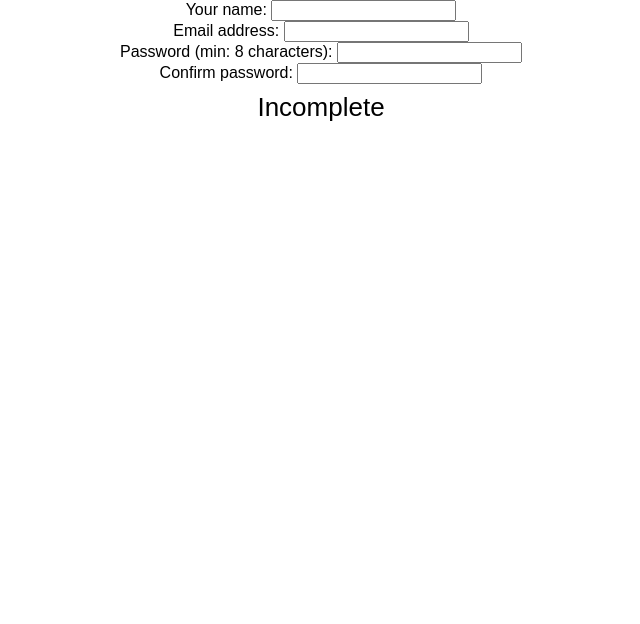
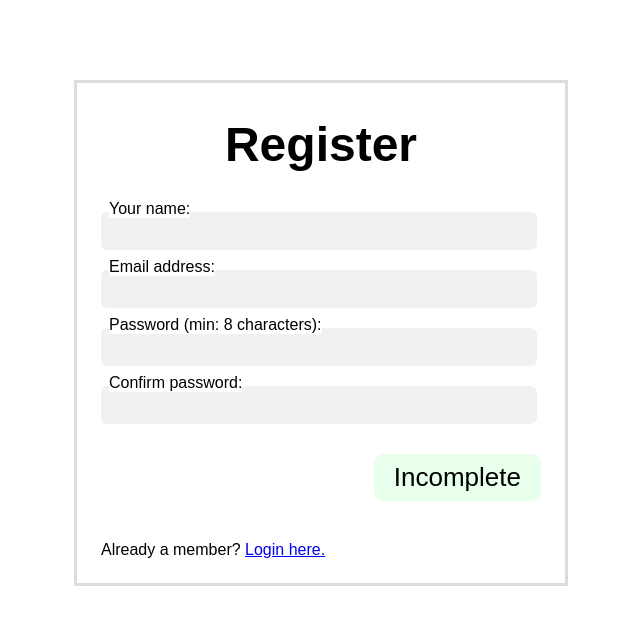
Before and after one commit to jeremyrrose/stockTrader, a React (Create React App) app in the folder client/: page /register in a window 1280 px wide. Shown: the top 624 px of the page, without its empty margins (319-959 px from the left). Built offline with nearby package versions, Linux system fonts and the light colour scheme.

Commit message:
SCSS interface tweaks

```diff
--- a/client/src/components/Console.jsx
+++ b/client/src/components/Console.jsx
@@ -11,7 +11,7 @@ class Console extends React.Component {
             symbol: '',
             shares: '',
             price: null,
-            buy: false,
+            buy: true,
             cashBalance: 0,
             error: null
         }
@@ -120,7 +120,7 @@ class Console extends React.Component {
                     )}
                     {this.state.shares && (
                         <div className="cost">
-                            Price for {this.state.shares} shares: {this.state.price * this.state.shares}
+                            Price for {this.state.shares} shares: {(this.state.price * this.state.shares).toFixed(2)}
                         </div>
                     )}
                 </div>
@@ -133,7 +133,7 @@ class Console extends React.Component {
         return(
             <div className="console">
                 <div className="cashBalance">
-                    Cash: ${this.props.cashBalance}
+                    Cash: ${this.props.cashBalance.toFixed(2)}
                 </div>
                 <div>
                     <label htmlFor='symbol'>Stock Symbol</label>
--- a/client/src/components/Header.jsx
+++ b/client/src/components/Header.jsx
@@ -5,6 +5,7 @@ const Header = (props) => {
     return(
         <div className="header">
             <button type="button" className={props.tab == 'portfolio' ? 'on' : ''} onClick={(e) => props.setTab('portfolio')} >Portfolio</button>
+            <span>&nbsp; | &nbsp;</span>
             <button type="button" className={props.tab == 'transactions' ? 'on' : ''} onClick={(e) => props.setTab('transactions')} >Transactions</button>
         </div>
     )
--- a/client/src/components/Portfolio.jsx
+++ b/client/src/components/Portfolio.jsx
@@ -30,6 +30,7 @@ class Portfolio extends React.Component {
         return(
             <div className="portfolio">
                 <h3>Portfolio</h3>
+                {Object.keys(this.props.portfolio).length < 1 && (<span>You have no stocks in your portfolio.</span>)}
                 {this.props.portfolio && portfolio}
             </div>
         )
--- a/client/src/components/PortfolioItem.jsx
+++ b/client/src/components/PortfolioItem.jsx
@@ -24,11 +24,10 @@ class PortfolioItem extends React.Component {
 
     render() {
         return (
-
             <div className={`portfolioItem ${this.state.compare && this.state.compare}`} >
-                <div className="symbol">{this.props.symbol}</div>
-                <div className="numShares">{this.props.numShares}</div>
-                <div className="currentPrice">{this.state.price}</div>
+                <div className="symbol">{this.props.symbol.toUpperCase()}</div>
+                <div className="numShares">{this.props.numShares} shares</div>
+                <div className="currentValue">${(this.props.numShares * this.state.price).toFixed(2)}</div>
             </div>
         )
     }
--- a/client/src/components/Transactions.jsx
+++ b/client/src/components/Transactions.jsx
@@ -27,20 +27,22 @@ class Transactions extends React.Component {
 
     render() {
 
-        const transactions = this.props.transactions.map((trans, index) => {
+        const transactions = this.props.transactions.reverse().map((trans, index) => {
             return (
                 <div className="transaction" key={index}>
-                    <div className="date">{trans.createdAt}</div>
-                    <div className="symbol">{trans.symbol}</div>
-                    <div className="numShares">{trans.shares}</div>
-                    <div className="transPrice">{trans.price}</div>
-                    <div className="transType">{trans.type}</div>
+                    <div className="date">{trans.createdAt.substr(5,2) + '/' + trans.createdAt.substr(8,2)}</div>
+                    <div className="transType">{trans.type.toUpperCase()}</div>
+                    <div className="symbol">({trans.symbol.toUpperCase()})</div>
+                    <div className="numShares">{trans.shares} shares at ${trans.price}</div>
+                    <div className="transTotal">${(trans.shares * trans.price).toFixed(2)}</div>
                 </div>
             )
         });
 
         return(
-            <div>
+            <div className="transactions">
+                <h3>Transaction History</h3>
+                {this.props.transactions.length < 1 && (<span>You have no transaction history.</span>)}
                 {this.props.transactions && transactions}
             </div>
         )
--- a/client/src/screens/Register.jsx
+++ b/client/src/screens/Register.jsx
@@ -1,4 +1,5 @@
 import React from 'react';
+import { withRouter, Link } from 'react-router-dom';
 import { register } from './../services';
 
 class Register extends React.Component {
@@ -50,15 +51,19 @@ class Register extends React.Component {
             this.setState({
                 error: 'This email address is already registered.'
             })
+        } else {
+            await this.props.setUser({id: resp.data.userId, name: resp.data.userName});
+            this.props.history.push(`/account`);
         }
       }
 
     render() {
         const button = this.state.match && this.state.name && this.state.email ?
             (<button type='submit'>Register</button>) :
-            (<button type='button'>Incomplete</button>)
+            (<button type='button' style={{cursor: 'not-allowed'}}>Incomplete</button>)
         return(
             <form className='login' onSubmit={this.handleSubmit}>
+                <h3>Register</h3>
                 <div>
                     <label htmlFor='name'>Your name: </label>
                     <input type='text' name='name' value={this.state.name} onChange={(e) => this.handleChange(e)}/>
@@ -75,13 +80,16 @@ class Register extends React.Component {
                     <label htmlFor='confirm'>Confirm password: </label>
                     <input type='password' name='confirm' value={this.state.confirm} onChange={(e) => this.passwordChange(e)}/>
                 </div>
-                <div>
+                <div className="loginButton">
                     {this.state.error}
                     {button}
+                </div>
+                <div>
+                    Already a member? <Link to="/login">Login here.</Link>
                 </div>
             </form>
         )
     }
 }
 
-export default Register;
+export default withRouter(Register);
--- a/client/src/services/apiConfig.js
+++ b/client/src/services/apiConfig.js
@@ -14,10 +14,14 @@ const Api = Axios.create({
   }
 })
 
-export const changeHeader = () => {
-  console.log(JwtToken());
+export const changeHeader = async () => {
+  console.log(await JwtToken());
   Api.defaults.headers['Authorization'] = `Bearer ${JwtToken()}`;
   console.log(Api.defaults.headers)
 }
 
+export const clearHeader = () => {
+  Api.defaults.headers['Authorization'] = null;
+}
+
 export default Api
--- a/client/src/services/index.js
+++ b/client/src/services/index.js
@@ -1,13 +1,14 @@
 import Api from './apiConfig';
 import Ticker from './tickerApiConfig';
-import changeHeader from './apiConfig';
+import { changeHeader, clearHeader } from './apiConfig';
 
 export const register = async (userData) => {
     try {
         const resp = await Api.post('/register', userData);
         if (resp.status == 201) {
-            localStorage.setItem('token', resp.data.token);
-            changeHeader();
+            await clearHeader();
+            await localStorage.setItem('token', resp.data.token);
+            await changeHeader();
         }
         return resp;
     } catch (error) {
@@ -19,8 +20,9 @@ export const login = async (userData) => {
     try {
         const resp = await Api.post('/login', userData);
         if (resp.status == 200) {
-            localStorage.setItem('token', resp.data.token);
-            changeHeader();
+            await clearHeader();
+            await localStorage.setItem('token', resp.data.token);
+            await changeHeader();
         }
         return resp;
     } catch (error) {
--- a/client/src/styles/app.scss
+++ b/client/src/styles/app.scss
@@ -21,10 +21,59 @@ button {
     flex-direction: column;
 }
 
+.login, .register {
+    width: 440px;
+    padding: 24px;
+    border: 3px solid rgba(220,220,220, 1);
+    margin: 10vh auto;
+
+    h3 {
+        font-size: 3em;
+        margin: 10px 0 40px 0;
+    }
+
+    div {
+
+        position: relative;
+        text-align: left;
+
+        input {
+            width: 90%;
+            background: rgba(220,220,220, .4);
+            padding: 8px 20px;
+            border: 0px;
+            border-radius: 6px;
+            margin: 0 0 20px 0;
+            font-size: 1.2em;
+        }
+
+        label {
+            position: absolute;
+            background: white;
+            top: -12px;
+            left: 8px;
+        }
+    }
+
+    .loginButton {
+        text-align: right;
+        margin: 10px 0 40px 0;
+    }
+
+    button {
+        background: rgba(227, 255, 230, .8);
+    }
+
+}
+
 .header {
     display: flex;
     justify-content: flex-end;
     margin: 20px 0 20px 0;
+
+    span {
+        font-size: 32px;
+    }
 
     button {
 
@@ -50,7 +99,8 @@ button {
 
         .portfolioItem {
             display: grid;
-            grid-template-columns: 10fr 20fr 30fr 40fr;
+            font-size: 2em;
+            grid-template-columns: 20fr 40fr 60fr;
             padding: 10px;
             margin: 0 0 10px 0;
 
@@ -72,6 +122,43 @@ button {
 
             .symbol {
                 font-weight: bold;
+            }
+
+            .currentValue {
+                text-align: right;
+            }
+        }
+    }
+
+    .transactions {
+
+        text-align: left;
+        flex-grow: 10;
+
+        h3 {
+            font-size: 3em;
+        }
+
+        .transaction {
+            display: grid;
+            font-size: 2em;
+            align-items: end;
+            grid-template-columns: 8fr 8fr 18fr 40fr 26fr;
+            background: rgba(220,220,220, .8);
+            padding: 10px;
+            margin: 0 0 10px 0;
+
+            .date, .transType {
+                font-size: 18px;
+                align-self: center;
+            }
+
+            .numShares {
+                font-size: 24px;
+            }
+
+            .transTotal {
+                text-align: right;
             }
         }
     }
```
Also changed, not shown: client/src/screens/Login.jsx (+7 -3 lines), 1 other file (tests, documents, lock files or other folders).
